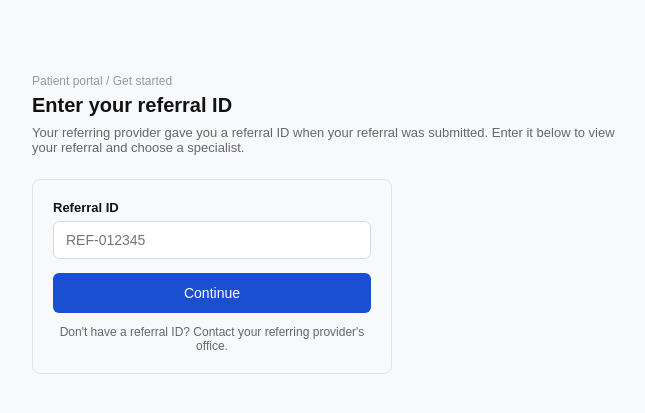
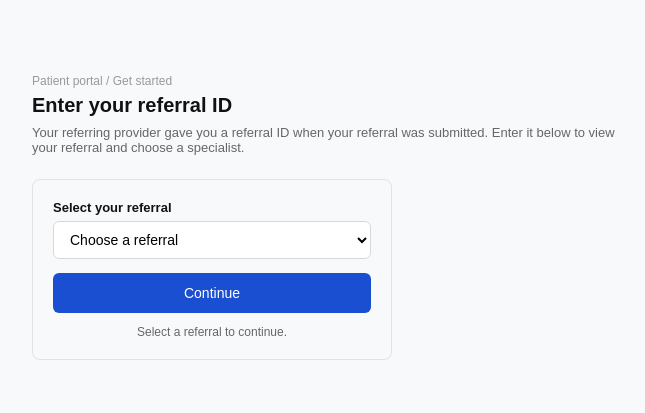
Before and after one commit to Diegoffp/Medical-Referral-System, a Django app: page / in a window 1280 px wide. Shown: the part 125-538 px from the top of the page, without its empty margins (40-685 px from the left). Run offline with Django 5.2, Linux system fonts and the light colour scheme; the visitor is signed in with stand-in values (Sample User, id 1).

Commit message:
Add referral dropdown to portal

```diff
--- a/core/templates/core/portal.html
+++ b/core/templates/core/portal.html
@@ -1,5 +1,5 @@
 {% extends "base.html" %}
-{% block title %}Enter Referral ID - MedConnect{% endblock %}
+{% block title %}Select Referral ID - MedConnect{% endblock %}
 {% block content %}
 
 <style>
@@ -25,6 +25,7 @@
   .mc-card { max-width:360px; border:1px solid #e2e2e2; border-radius:8px; padding:20px; }
   .mc-card label { font-size:13px; font-weight:600; display:block; margin-bottom:6px; }
   .mc-card input { width:100%; height:38px; padding:0 12px; border:1px solid #d9d9d9; border-radius:6px; font-size:14px; margin-bottom:14px; }
+  .mc-card select { width:100%; height:38px; padding:0 12px; border:1px solid #d9d9d9; border-radius:6px; font-size:14px; margin-bottom:14px; background:white; }
   .mc-card button { width:100%; height:40px; background:#1a4fd1; color:#fff; border:none; border-radius:6px; font-size:14px; cursor:pointer; }
   .mc-card .help { font-size:12px; color:#666; text-align:center; margin:12px 0 0; }
   .mc-error { color:#c0392b; font-size:13px; margin-top:10px; }
@@ -41,11 +42,21 @@
     <div class="mc-card">
       <form method="post">
         {% csrf_token %}
-        <label for="referral_number">Referral ID</label>
-        <input type="text" id="referral_number" name="referral_number" placeholder="REF-012345" required>
+        <label for="referral_id">Select your referral</label>
+        <select id="referral_id" name="referral_id" required>
+         <option value="">Choose a referral</option>
+
+         {% for referral in referrals %}
+         <option value="{{ referral.id }}">
+          {{ referral }} - {{ referral.get_requested_specialty_display }} - {{ referral.status }}
+         </option>
+        {% empty %}
+         <option value="">No referrals available</option>
+        {% endfor %}
+        </select>
         <button type="submit">Continue</button>
       </form>
-      <p class="help">Don't have a referral ID? Contact your referring provider's office.</p>
+      <p class="help">Select a referral to continue.</p>
       {% if error %}
       <p class="mc-error">{{ error }}</p>
       {% endif %}
```
